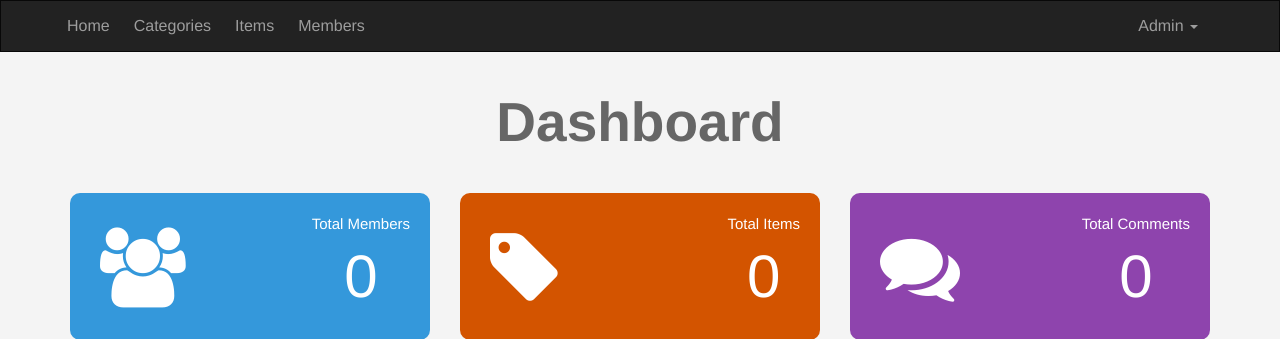
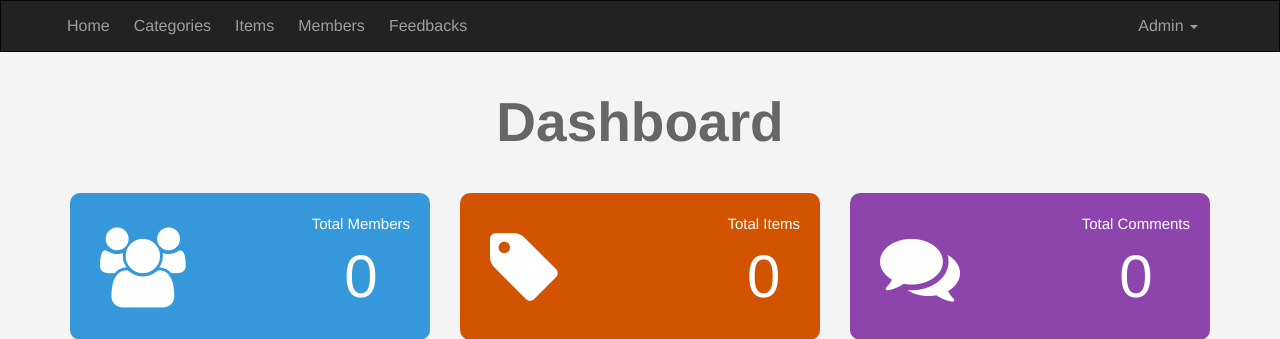
Before and after one commit to HoussamMrabet/Simple-eCommerce-WebSite, a PHP site: page /admin/dashboard.php in a window 1280 px wide. Shown: the top 339 px of the page. Run offline with PHP 8.4, Linux system fonts and the light colour scheme; the visitor is signed in with stand-in values (Sample User, id 1); data that the repository does not hold is empty.

Commit message:
edit translate to english file

```diff
--- a/Website/admin/includes/languages/english.php
+++ b/Website/admin/includes/languages/english.php
@@ -10,7 +10,7 @@
 			'CATEGORIES' 	=> 'Categories',
 			'ITEMS' 		=> 'Items',
 			'MEMBERS' 		=> 'Members',
-			'COMMENTS'		=> 'Comments',
+			'FEEDBACKS'		=> 'Feedbacks',
 			'STATISTICS' 	=> 'Statistics',
 			'LOGS' 			=> 'Logs',
 			'' => '',
```
